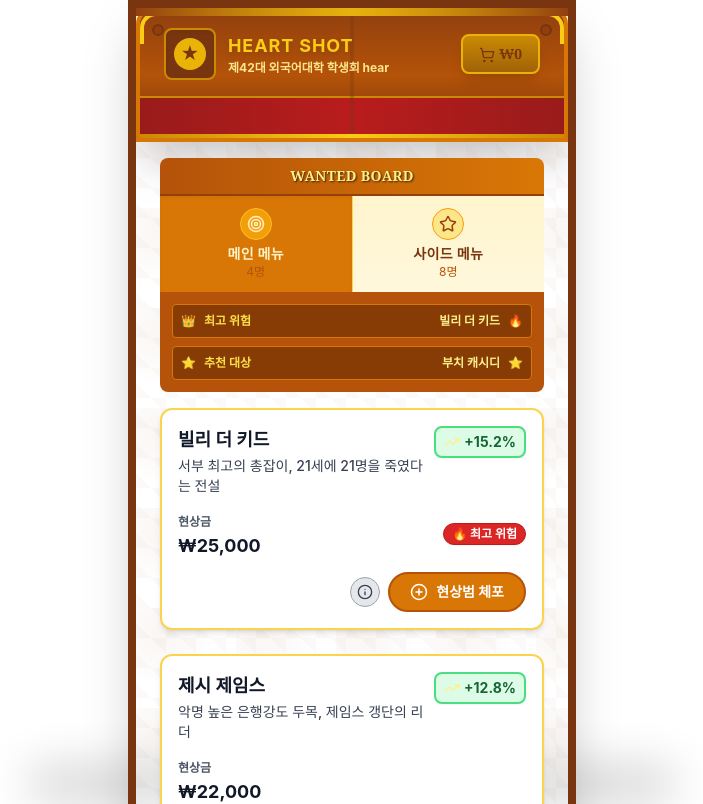
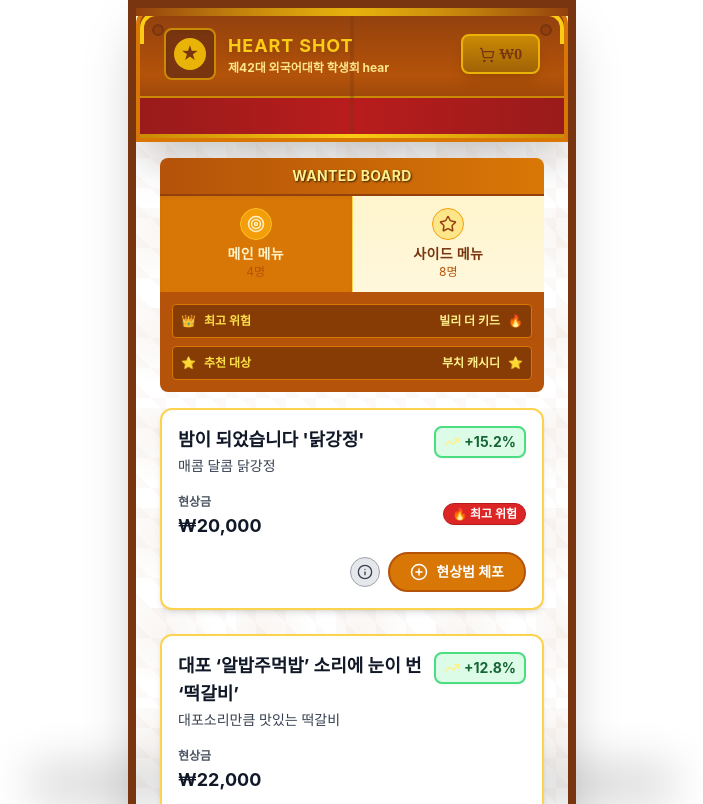
Before and after one commit to hdh985/-42-hear, a React (Create React App) app in the folder frontend/: page / in a window 1280 px wide. Shown: the top 804 px of the page, without its empty margins (288-991 px from the left). Built offline with nearby package versions, Linux system fonts and the light colour scheme.

Commit message:
fix: 프론트엔드 시크릿 수정

```diff
--- a/frontend/src/App.tsx
+++ b/frontend/src/App.tsx
@@ -40,9 +40,9 @@ const App: React.FC = () => {
       // 고액 현상범 (snack)
       {
         id: 'snack-001',
-        title: '빌리 더 키드',
-        description: '서부 최고의 총잡이, 21세에 21명을 죽였다는 전설',
-        price: 25000,
+        title: "밤이 되었습니다 '닭강정'",
+        description: '매콤 달콤 닭강정',
+        price: 20000,
         change: '+15.2%',
         trend: 'up' as const,
         marketCap: '$50M',
@@ -53,8 +53,8 @@ const App: React.FC = () => {
       },
       {
         id: 'snack-002',
-        title: '제시 제임스',
-        description: '악명 높은 은행강도 두목, 제임스 갱단의 리더',
+        title: "대포 ‘알밥주먹밥’ 소리에 눈이 번 ‘떡갈비’",
+        description: '대포소리만큼 맛있는 떡갈비',
         price: 22000,
         change: '+12.8%',
         trend: 'up' as const,
@@ -66,9 +66,9 @@ const App: React.FC = () => {
       },
       {
         id: 'snack-003',
-        title: '와일드 빌 히콕',
-        description: '전설적인 건슬링어, 데드맨스 핸드의 주인',
-        price: 28000,
+        title: "두두두두 ‘두부김치’",
+        description: '이것은 입에서 나는 소리가 아니여 두부 김치',
+        price: 18000,
         change: '-3.5%',
         trend: 'down' as const,
         marketCap: '$35M',
@@ -79,9 +79,9 @@ const App: React.FC = () => {
       },
       {
         id: 'snack-004',
-        title: '부치 캐시디',
-        description: '와일드 번치 갱단의 리더, 지능적인 강도',
-        price: 24000,
+        title: "웰컴 투 '에그인헬'",
+        description: "지옥같은 맛",
+        price: 20000,
         change: '+8.7%',
         trend: 'up' as const,
         marketCap: '$40M',
@@ -94,9 +94,9 @@ const App: React.FC = () => {
       // 소액 현상범 (beverage)
       {
         id: 'beverage-001',
-        title: '선댄스 키드',
+        title: "’계란 탕‘탕탕",
         description: '부치 캐시디의 오른팔, 빠른 총잡이',
-        price: 15000,
+        price: 10000,
         change: '+5.2%',
         trend: 'up' as const,
         marketCap: '$20M',
@@ -107,9 +107,9 @@ const App: React.FC = () => {
       },
       {
         id: 'beverage-002',
-        title: '독 홀리데이',
-        description: '와이어트 어프의 친구이자 위험한 갬블러',
-        price: 18000,
+        title: "강도가 훔쳐간 ‘황도’",
+        description: '눈물도 훔치며 먹을 맛',
+        price: 10000,
         change: '+7.1%',
         trend: 'up' as const,
         marketCap: '$25M',
@@ -120,9 +120,9 @@ const App: React.FC = () => {
       },
       {
         id: 'beverage-003',
-        title: '애니 오클리',
-        description: '백발백중의 여성 저격수, 버팔로 빌 쇼의 스타',
-        price: 12000,
+        title: "’묵사발‘을 내주겠어.",
+        description: '완전한 묵사발',
+        price: 15000,
         change: '+3.8%',
         trend: 'up' as const,
         marketCap: '$15M',
@@ -133,67 +133,15 @@ const App: React.FC = () => {
       },
       {
         id: 'beverage-004',
-        title: '칼라미티 제인',
-        description: '거친 서부의 여성 개척자, 와일드 빌의 연인',
-        price: 16000,
+        title: "[속보] ’설탕‘ 공장에서 ’토메이토‘ 발생",
+        description: '토마토에 설탕 추가',
+        price: 10000,
         change: '-1.2%',
         trend: 'down' as const,
         marketCap: '$18M',
         volume: '낮음',
         volatility: '중간',
         investment: '수배 중',
-        isSoldOut: false
-      },
-      {
-        id: 'beverage-005',
-        title: '블랙 바트',
-        description: '시를 남기는 신사 강도, 28번의 역마차 강도',
-        price: 14000,
-        change: '+4.5%',
-        trend: 'up' as const,
-        marketCap: '$12M',
-        volume: '중간',
-        volatility: '중간',
-        investment: '체포 권장',
-        isSoldOut: false
-      },
-      {
-        id: 'beverage-006',
-        title: '킷 카슨',
-        description: '유명한 스카우트이자 인디언 파이터',
-        price: 13000,
-        change: '+2.3%',
-        trend: 'up' as const,
-        marketCap: '$10M',
-        volume: '낮음',
-        volatility: '낮음',
-        investment: '감시 중',
-        isSoldOut: false
-      },
-      {
-        id: 'beverage-007',
-        title: '벨 스타',
-        description: '여성 무법자의 여왕, 말도둑과 강도의 대모',
-        price: 17000,
-        change: '-2.8%',
-        trend: 'down' as const,
-        marketCap: '$22M',
-        volume: '중간',
-        volatility: '높음',
-        investment: '체포 완료',
-        isSoldOut: true
-      },
-      {
-        id: 'beverage-008',
-        title: '와이어트 어프',
-        description: '전설적인 보안관, 툼스톤의 법과 질서',
-        price: 19000,
-        change: '+6.9%',
-        trend: 'up' as const,
-        marketCap: '$28M',
-        volume: '높음',
-        volatility: '중간',
-        investment: '즉시 체포',
         isSoldOut: false
       }
     ]);
--- a/frontend/src/components/MenuTabs.tsx
+++ b/frontend/src/components/MenuTabs.tsx
@@ -25,7 +25,7 @@ const MenuTab: React.FC<MenuTabProps> = ({ activeCategory, setActiveCategory })
 
         {/* 상단 헤더 - 축소 */}
         <div className="bg-gradient-to-r from-amber-700 to-amber-600 py-2 px-3 border-b-2 border-amber-800">
-          <h2 className="text-center text-sm font-bold font-serif text-yellow-200 tracking-wide"
+          <h2 className="text-center text-sm font-bold font text-yellow-200 tracking-wide"
               style={{ textShadow: '1px 1px 2px rgba(0,0,0,0.7)' }}>
             WANTED BOARD
           </h2>
--- a/frontend/src/components/PolicyModal.tsx
+++ b/frontend/src/components/PolicyModal.tsx
@@ -12,9 +12,9 @@ const PolicyModal: React.FC<PolicyModalProps> = ({ isOpen, onClose, type }) => {
 
   const title = type === 'terms' ? '이용약관' : '개인정보처리방침';
   const content = type === 'terms'
-    ? `🎯 [히어스턴스] 이용약관 (축제 부스 웹 주문 서비스)
+    ? `🎯 [HEART SHOT] 이용약관 (축제 부스 웹 주문 서비스)
 
-본 이용약관은 외국어대학 학생회(히어스턴스) 부스(이하 '운영자')가 제공하는 주문/결제 서비스(이하 '서비스')의 이용조건 및 절차, 운영자와 이용자의 권리·의무·책임사항, 기타 필요한 사항을 규정함을 목적으로 합니다.
+본 이용약관은 외국어대학 학생회(HEART SHOT) 부스(이하 '운영자')가 제공하는 주문/결제 서비스(이하 '서비스')의 이용조건 및 절차, 운영자와 이용자의 권리·의무·책임사항, 기타 필요한 사항을 규정함을 목적으로 합니다.
 
 제1조 (목적)
 이 약관은 경희대학교 축제 부스 운영자인 [운영자]가 제공하는 온라인 주문 서비스의 이용조건 및 절차, 권리·의무 및 책임사항을 명확히 하여 원활한 거래를 도모함을 목적으로 합니다.
@@ -59,10 +59,10 @@ const PolicyModal: React.FC<PolicyModalProps> = ({ isOpen, onClose, type }) => {
 협의가 이루어지지 않을 경우, [운영자 소재지 관할 법원]을 제1심 전속 관할로 합니다.
 
 부칙
-본 약관은 2025년 05월 26일부터 시행됩니다.
+본 약관은 2025년 09월 16일부터 시행됩니다.
 본 약관에 명시되지 않은 사항은 관련 법령 및 상관례에 따릅니다.`
 
-    : `📜 [히어컴퍼니] 개인정보처리방침
+    : `📜 [HEART SHOT] 개인정보처리방침
 
 제1조 (개인정보의 수집 항목)
 서비스 제공을 위해 다음의 개인정보를 수집합니다:
--- a/frontend/src/components/TermsModal.tsx
+++ b/frontend/src/components/TermsModal.tsx
@@ -86,9 +86,9 @@ const TermsModal: React.FC<TermsModalProps> = ({ isOpen, onClose }) => {
 
         {activeTab === 'privacy' && (
           <div className="whitespace-pre-wrap leading-relaxed text-gray-800 text-xs">
-{`🎯 [히어스턴스] 개인정보처리방침 (축제 부스 웹 주문 서비스)
+{`🎯 [HEART SHOT] 개인정보처리방침 (축제 부스 웹 주문 서비스)
 
-히어스턴스는 이용자의 개인정보를 매우 소중히 여기며, 관련 법령에 따라 다음과 같은 방침을 따릅니다.
+HEART SHOT은 이용자의 개인정보를 매우 소중히 여기며, 관련 법령에 따라 다음과 같은 방침을 따릅니다.
 
 1. 수집 항목
 - 필수 항목: 이름, 전화번호, 송금내역(이미지), 테이블 번호
@@ -113,7 +113,7 @@ const TermsModal: React.FC<TermsModalProps> = ({ isOpen, onClose }) => {
 - 문의: khuhear@gmail.com
 
 7. 문의처
-- 히어스턴스 운영팀 (경희대학교 외국어대학 학생회)
+-HEART SHOT 운영팀 (경희대학교 외국어대학 학생회)
 - 이메일: khuhear@gmail.com / 전화: 010-6276-0281
 
 부칙
```
